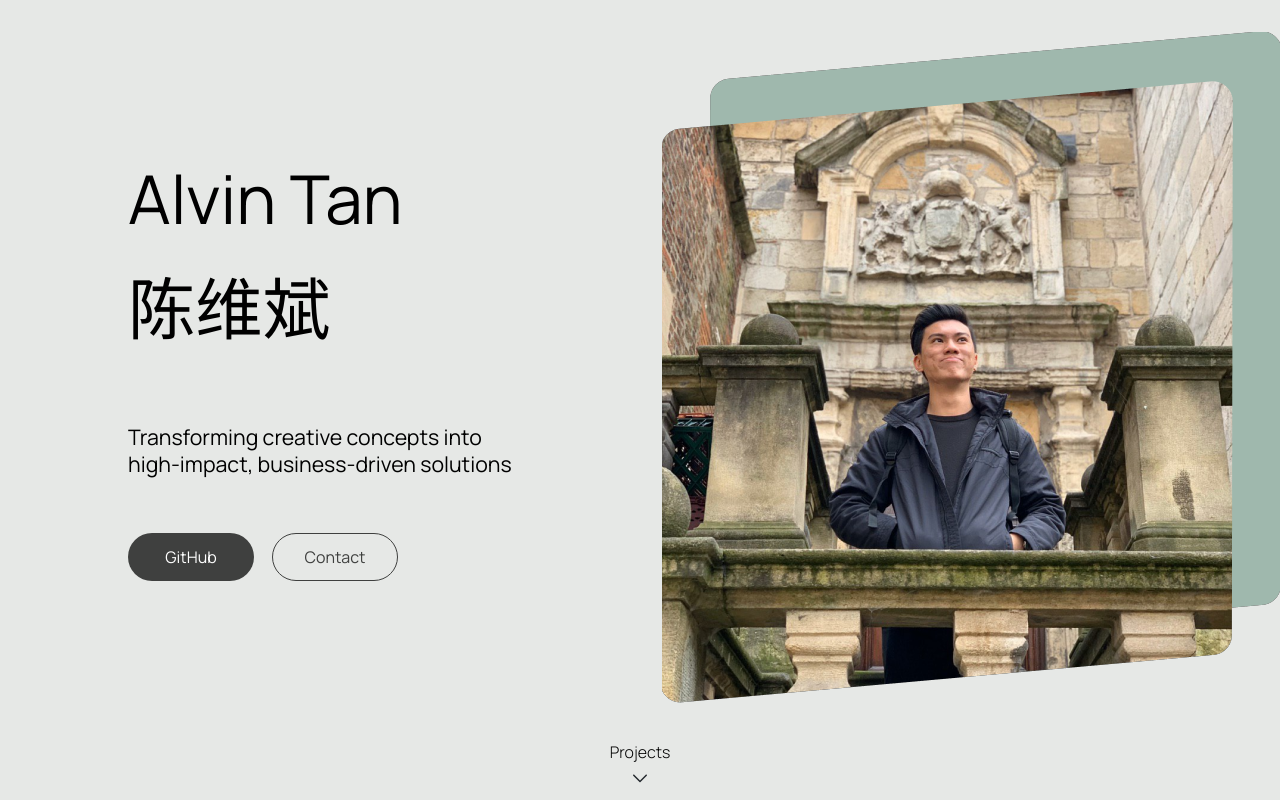
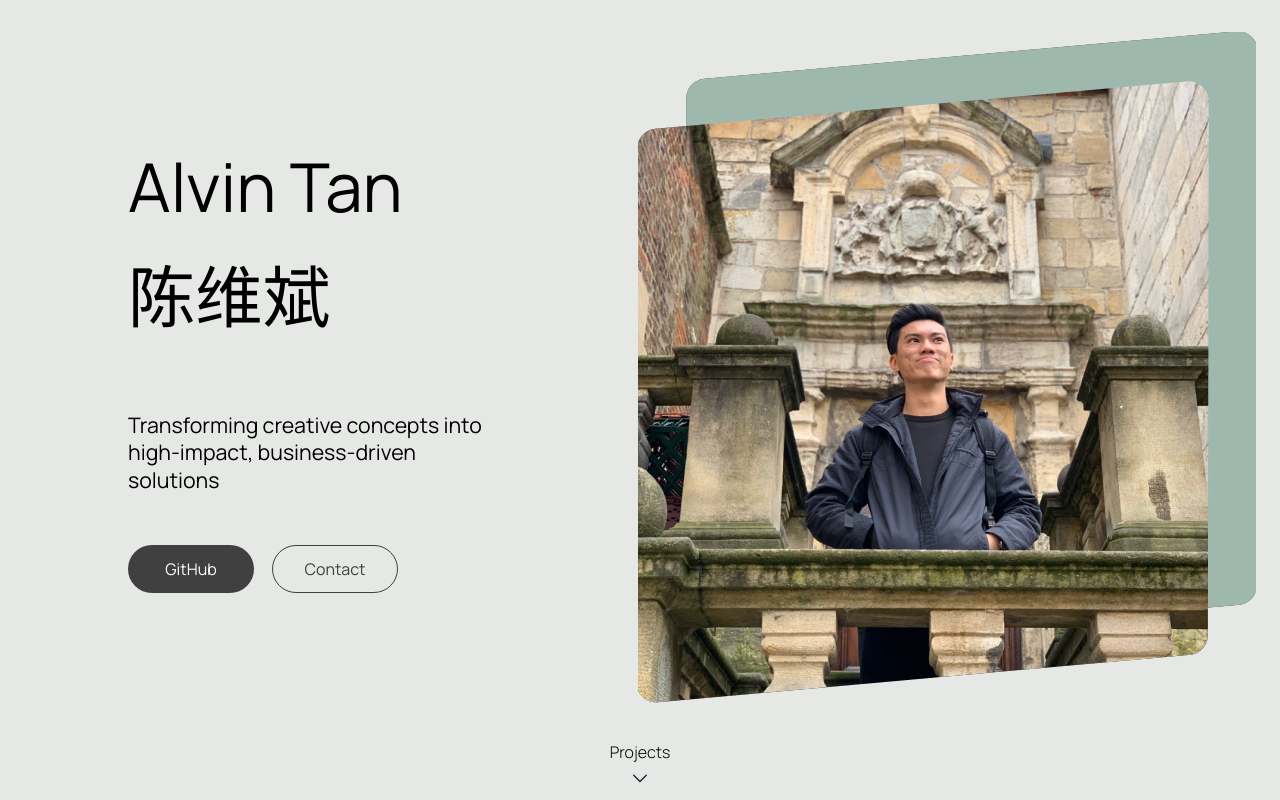
Before and after one commit to alvinhuhhh/alvinhuhhh.github.io, an Angular app: page / in a window 1280 px wide. Shown: the top 800 px of the page. Built offline with nearby package versions, Linux system fonts and the light colour scheme.

Commit message:
added scroll snapping

```diff
--- a/src/app/app.component.css
+++ b/src/app/app.component.css
@@ -1,7 +1,6 @@
-.fullpage {
-}
-
-.section {
+section {
   height: 100vh;
   width: auto;
+  scroll-snap-align: start;
+  scroll-snap-stop: always;
 }
--- a/src/app/app.component.html
+++ b/src/app/app.component.html
@@ -1,5 +1,3 @@
-<div class="fullpage">
-  <div class="section"><app-landing /></div>
-  <div class="section"><app-projects /></div>
-  <div class="section"><app-contact /></div>
-</div>
+<section><app-landing /></section>
+<section><app-projects /></section>
+<section><app-contact /></section>
--- a/src/app/app.component.ts
+++ b/src/app/app.component.ts
@@ -3,8 +3,6 @@ import { Component } from '@angular/core';
 @Component({
   selector: 'app-root',
   templateUrl: './app.component.html',
-  styleUrls: ['./app.component.css']
+  styleUrls: ['./app.component.css'],
 })
-export class AppComponent {
-  title = 'alvinhuhhh.github.io';
-}
+export class AppComponent {}
--- a/src/app/landing/landing.component.css
+++ b/src/app/landing/landing.component.css
@@ -11,7 +11,7 @@
 }
 
 .left {
-  width: 50%;
+  width: 35%;
   display: flex;
   flex-direction: column;
   justify-content: center;
@@ -27,7 +27,7 @@ app-styled-button {
 }
 
 .right {
-  width: 50%;
+  width: 65%;
   display: flex;
   justify-content: center;
   align-items: center;
--- a/src/styles.css
+++ b/src/styles.css
@@ -4,6 +4,7 @@
 
 html {
   font-size: 100%;
+  scroll-snap-type: y mandatory;
 } /*16px*/
 
 body {
```
